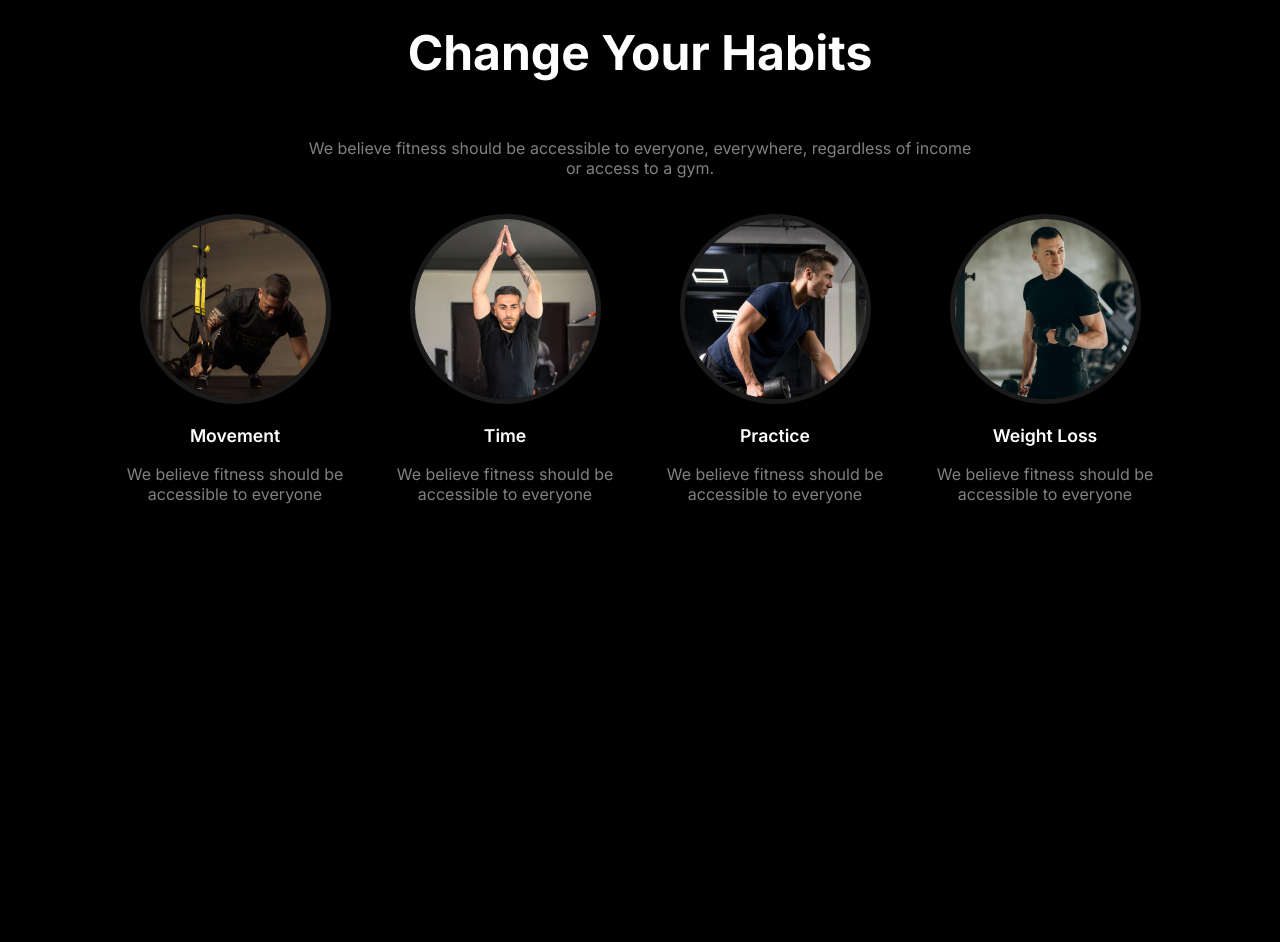
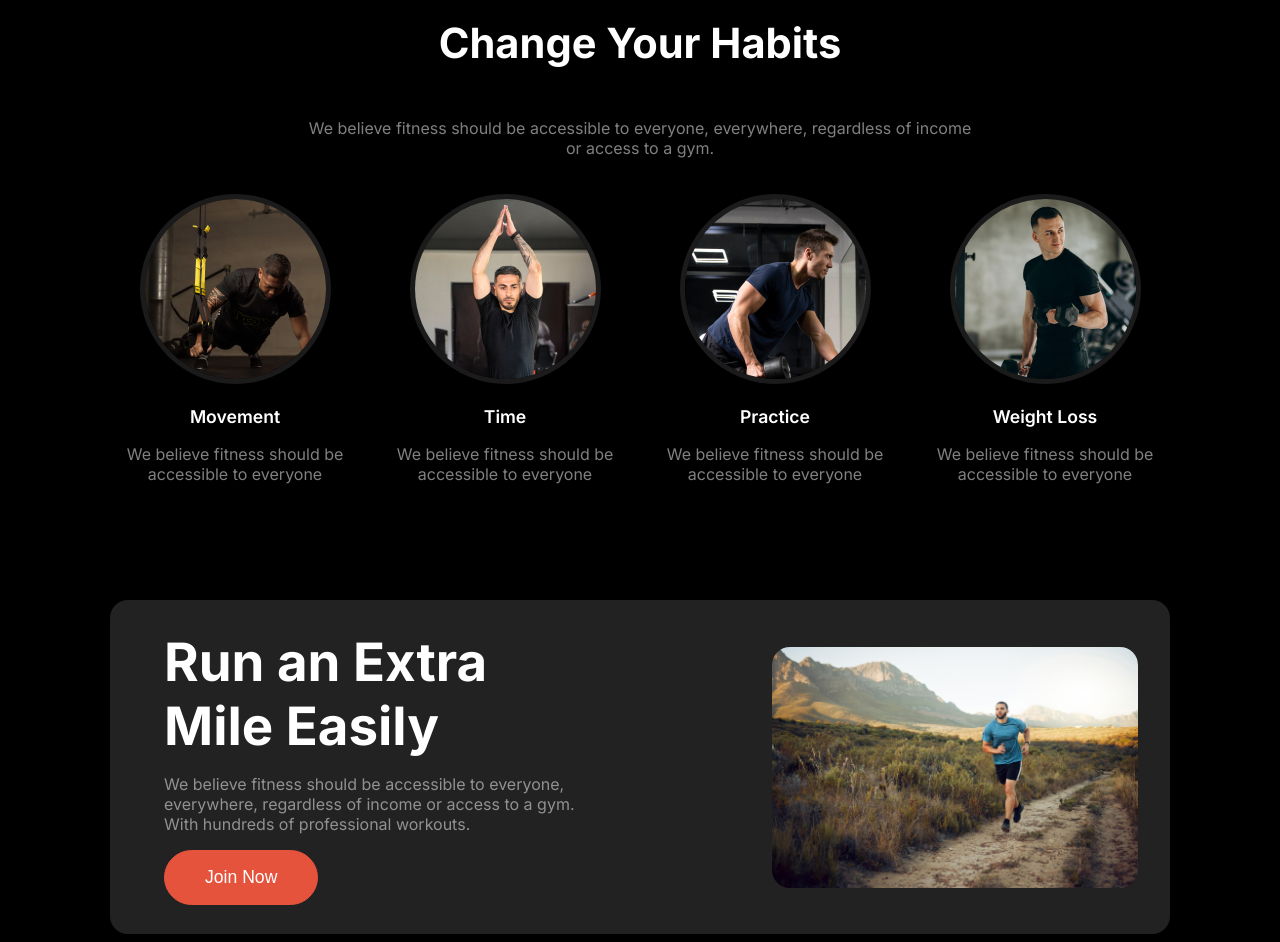
Before and after one commit to mujahidraj/Fitness-Centre-PH, a plain HTML site: page index.html in a window 1280 px wide. Shown: the part 740-1682 px from the top of the page. Before the commit the page ends 1360 px from the top, so only its background shows below. Drawn offline with Linux system fonts and the light colour scheme; a web font is replaced by a local one.

Commit message:
extra run section

```diff
--- a/index.html
+++ b/index.html
@@ -57,8 +57,9 @@
     </header>
 
     <section class="habit-section">
-        <h1 style="font-size: 3rem;" class="habit-section-title">Change Your Habits</h1>
-        <p class="habit-section-description">We believe fitness should be accessible to everyone, everywhere, regardless of income or access to a gym.</p>
+        <h1 class="habit-section-title">Change Your Habits</h1>
+        <p class="habit-section-description">We believe fitness should be accessible to everyone, everywhere, regardless
+            of income or access to a gym.</p>
         <div class="image-group">
             <div class="images">
                 <img src="images/image 3.png" alt="">
@@ -82,6 +83,16 @@
             </div>
         </div>
     </section>
+
+    <section class="extra-run">
+        <div class="extra-run-div">
+            <h3 class="run-section-title">Run an Extra Mile Easily</h3>
+            <p class="habit-section-description">We believe fitness should be accessible to everyone, everywhere, regardless of income or access to a gym.
+                With hundreds of professional workouts.</p>
+            <button class="primary-button">Join Now</button>
+        </div>
+        <img src="images/run.jpg" alt="">
+    </section>
 </body>
 
 </html>
--- a/styles/style.css
+++ b/styles/style.css
@@ -209,6 +209,50 @@ svg{
     color: rgba(255, 255, 255, 0.5);
 }
 
+.habit-section-title{
+    text-align: center;
+    width: auto;
+    color: rgba(255, 255, 255, 1);
+    font-size: 2.6rem;
+
+}
+
+.run-section-title{
+    text-align: left;
+    max-width: 400px;
+    color: rgba(255, 255, 255, 1);
+    font-size: 3.3rem;
+    margin: 0;
+
+}
+
+.extra-run-div .habit-section-description{
+    text-align: left;
+}
+
+.extra-run{
+    max-width: 974px;
+    margin: 0 auto;
+    display: flex;
+padding: 30px 32px 29px 54px;
+    background-color: rgba(34, 34, 34, 1);
+    border-radius: 18px;
+align-items: center;
+gap: 165px;
+
+}
+
+.extra-run img{
+    max-width: 366px;
+
+border-radius: 18px;
+}
+
+.extra-run-div{
+    max-width: 445px;
+    max-height: 300px;
+}
+
 
 
 
@@ -261,6 +305,21 @@ svg{
     width: auto;
     margin-top: 200px;
 }
+.extra-run{
+    flex-direction: column;
+    padding: 20px 10px 10px 10px;
+    text-align: center;
+    justify-content: center;
+    align-items: center;
+}
+
+.extra-run-div{
+    gap: 50;
+}
+
+
+
+
 
 
 }
```
